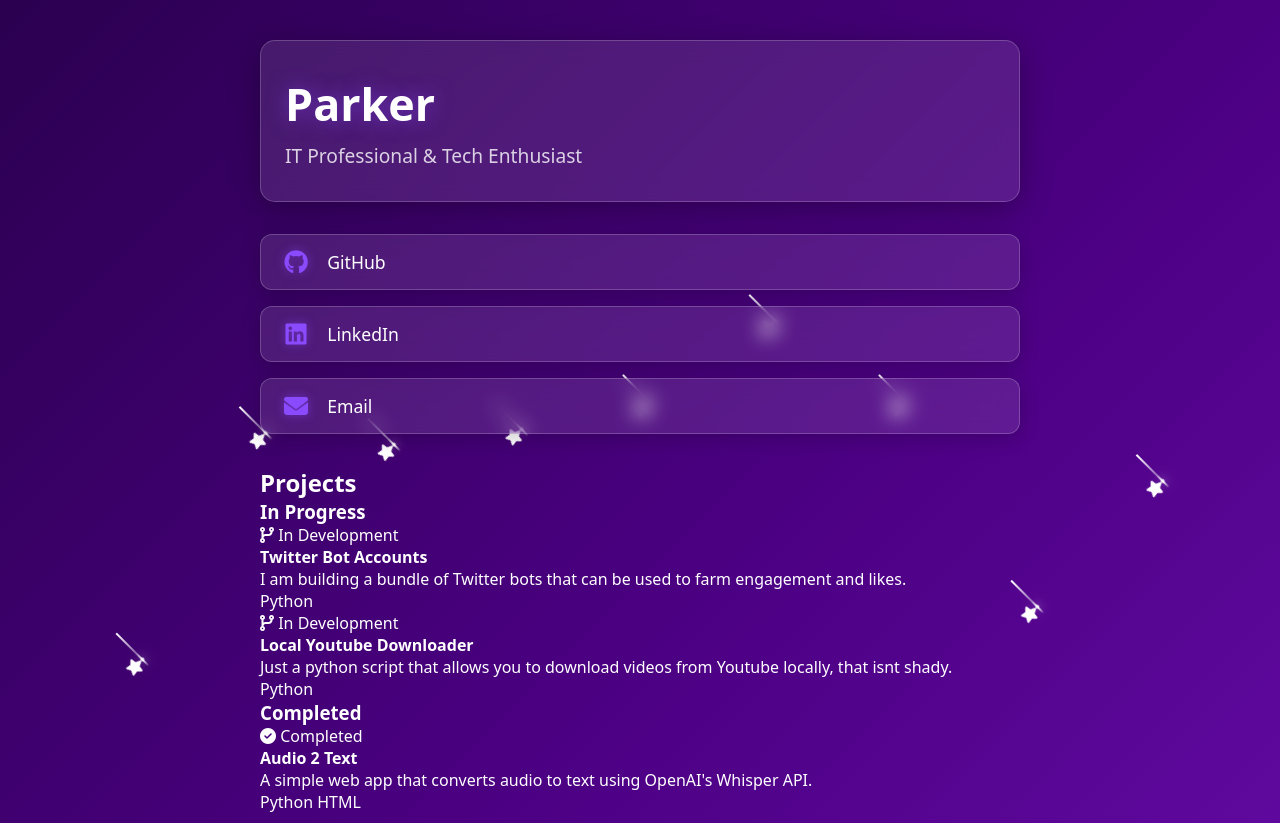
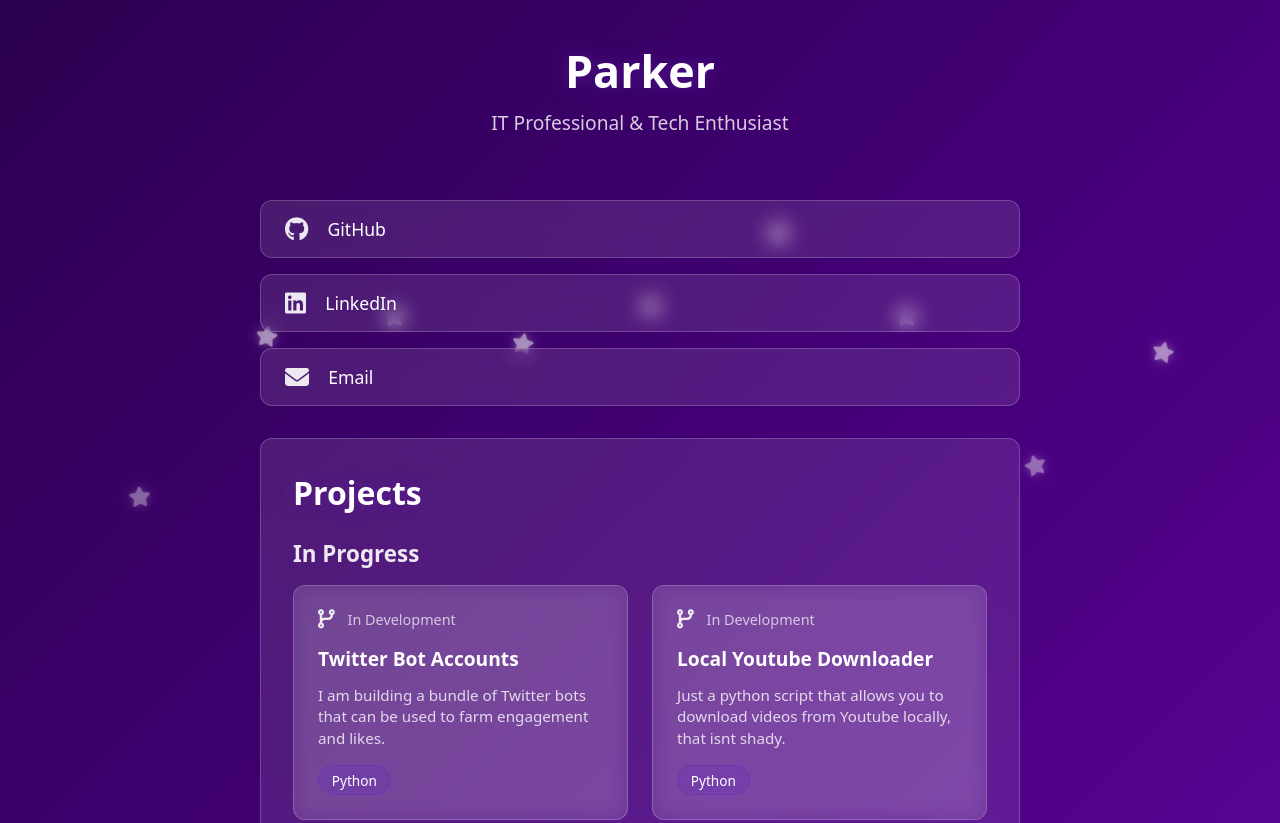
Before and after one commit to Pf0rd/pf0rd.github.io, a plain HTML site: page index.html in a window 1280 px wide. Shown: the top 823 px of the page. Drawn offline with Linux system fonts and the light colour scheme.

Commit message:
styles.css

```diff
--- a/styles.css
+++ b/styles.css
@@ -1,7 +1,6 @@
 :root {
-    --primary-purple: #6b2fbc;
-    --secondary-purple: #4a1f83;
-    --accent-color: #8a4bff;
+    --primary-color: #6b2fbc;
+    --secondary-color: #4a1f83;
     --text-color: #ffffff;
     --card-bg: rgba(255, 255, 255, 0.1);
     --card-border: rgba(255, 255, 255, 0.2);
@@ -25,42 +24,15 @@
 
 @keyframes falling {
     0% {
-        transform: translateY(-10vh) translateX(-10px) rotate(45deg);
+        transform: translateY(-10vh) rotate(0deg);
         opacity: 0;
     }
     10% {
         opacity: 1;
     }
-    90% {
-        opacity: 1;
-    }
     100% {
-        transform: translateY(110vh) translateX(10px) rotate(45deg);
+        transform: translateY(110vh) rotate(360deg);
         opacity: 0;
-    }
-}
-
-@keyframes tail {
-    0% {
-        width: 0;
-    }
-    30% {
-        width: 100px;
-    }
-    100% {
-        width: 0;
-    }
-}
-
-@keyframes shining {
-    0% {
-        opacity: 0.3;
-    }
-    50% {
-        opacity: 1;
-    }
-    100% {
-        opacity: 0.3;
     }
 }
 
@@ -76,49 +48,21 @@
 
 .star {
     position: absolute;
-    height: 2px;
-    background: linear-gradient(90deg, rgba(255,255,255,0) 0%, #ffffff 50%, rgba(255,255,255,0) 100%);
+    color: rgba(255, 255, 255, 0.8);
+    font-size: 20px;
     animation: falling linear infinite;
+    text-shadow: 0 0 10px rgba(255, 255, 255, 0.5);
 }
 
-.star::before {
-    content: '';
-    position: absolute;
-    left: 50%;
-    top: 50%;
-    transform: translate(-50%, -50%);
-    width: 4px;
-    height: 4px;
-    border-radius: 50%;
-    background: #ffffff;
-    box-shadow:
-        0 0 10px #ffffff,
-        0 0 20px #ffffff,
-        0 0 30px rgba(255, 255, 255, 0.5),
-        0 0 40px rgba(138, 75, 255, 0.5);
-    animation: shining 1.5s ease-in-out infinite;
-}
-
-.star::after {
-    content: '';
-    position: absolute;
-    top: 50%;
-    transform: translateY(-50%);
-    right: 0;
-    height: 2px;
-    background: linear-gradient(90deg, #ffffff, transparent);
-    animation: tail 3s ease-in-out infinite;
-}
-
-.star:nth-child(1) { left: 10%; animation-duration: 6.5s; animation-delay: 0s; }
-.star:nth-child(2) { left: 20%; animation-duration: 7.5s; animation-delay: 1s; }
-.star:nth-child(3) { left: 30%; animation-duration: 5.5s; animation-delay: 2s; }
-.star:nth-child(4) { left: 40%; animation-duration: 8.5s; animation-delay: 0.5s; }
-.star:nth-child(5) { left: 50%; animation-duration: 7s; animation-delay: 1.5s; }
-.star:nth-child(6) { left: 60%; animation-duration: 6s; animation-delay: 2.5s; }
-.star:nth-child(7) { left: 70%; animation-duration: 8s; animation-delay: 1s; }
-.star:nth-child(8) { left: 80%; animation-duration: 7s; animation-delay: 0s; }
-.star:nth-child(9) { left: 90%; animation-duration: 6s; animation-delay: 1.5s; }
+.star:nth-child(1) { left: 10%; animation-duration: 8.5s; animation-delay: 0s; }
+.star:nth-child(2) { left: 20%; animation-duration: 9.5s; animation-delay: 1s; }
+.star:nth-child(3) { left: 30%; animation-duration: 7.5s; animation-delay: 2s; }
+.star:nth-child(4) { left: 40%; animation-duration: 10.5s; animation-delay: 0.5s; }
+.star:nth-child(5) { left: 50%; animation-duration: 9s; animation-delay: 1.5s; }
+.star:nth-child(6) { left: 60%; animation-duration: 8s; animation-delay: 2.5s; }
+.star:nth-child(7) { left: 70%; animation-duration: 10s; animation-delay: 1s; }
+.star:nth-child(8) { left: 80%; animation-duration: 9s; animation-delay: 0s; }
+.star:nth-child(9) { left: 90%; animation-duration: 8s; animation-delay: 1.5s; }
 
 .container {
     position: relative;
@@ -134,29 +78,21 @@
 }
 
 .header {
-    background: var(--card-bg);
-    border-radius: 15px;
-    padding: 25px;
-    box-shadow:
-        0 8px 32px rgba(0, 0, 0, 0.3),
-        inset 0 0 0 1px var(--card-border);
-    backdrop-filter: blur(10px);
-    position: relative;
-    overflow: hidden;
+    text-align: center;
+    margin-bottom: 2rem;
 }
 
 h1 {
     font-size: 2.8rem;
     font-weight: 600;
-    margin: 0.5rem 0;
+    margin-bottom: 0.5rem;
     color: var(--text-color);
-    text-shadow: 0 0 20px rgba(138, 75, 255, 0.5);
+    text-shadow: 0 0 20px rgba(107, 47, 188, 0.5);
 }
 
 .caption {
     font-size: 1.2rem;
     color: rgba(255, 255, 255, 0.8);
-    margin: 0.5rem 0;
     font-weight: 400;
 }
 
@@ -176,37 +112,122 @@
     align-items: center;
     gap: 1.2rem;
     transition: all 0.3s ease;
-    box-shadow:
-        0 4px 20px rgba(0, 0, 0, 0.2),
-        inset 0 0 0 1px var(--card-border);
+    border: 1px solid var(--card-border);
     backdrop-filter: blur(10px);
-    position: relative;
-    overflow: hidden;
 }
 
 .link-card:hover {
     transform: translateY(-2px);
     background: rgba(255, 255, 255, 0.15);
-    box-shadow:
-        0 8px 32px rgba(0, 0, 0, 0.3),
-        inset 0 0 0 1px rgba(255, 255, 255, 0.3),
-        0 0 20px rgba(138, 75, 255, 0.4);
+    border-color: rgba(255, 255, 255, 0.3);
 }
 
 .link-card i {
     font-size: 1.5rem;
-    color: var(--accent-color);
-    width: 24px;
-    height: 24px;
-    display: flex;
-    align-items: center;
-    justify-content: center;
-    text-shadow: 0 0 10px rgba(138, 75, 255, 0.5);
+    opacity: 0.9;
 }
 
 .link-card span {
     font-size: 1.1rem;
     font-weight: 400;
+}
+
+.projects-section, .beliefs-section {
+    background: var(--card-bg);
+    border-radius: 12px;
+    padding: 2rem;
+    border: 1px solid var(--card-border);
+    backdrop-filter: blur(10px);
+}
+
+.section-header h2, .beliefs-section h2 {
+    font-size: 2rem;
+    margin-bottom: 1.5rem;
+    color: var(--text-color);
+    text-shadow: 0 0 15px rgba(107, 47, 188, 0.4);
+}
+
+.project-category {
+    margin-bottom: 2rem;
+}
+
+.project-category h3 {
+    font-size: 1.4rem;
+    margin-bottom: 1rem;
+    color: rgba(255, 255, 255, 0.9);
+}
+
+.project-cards, .beliefs-grid {
+    display: grid;
+    grid-template-columns: repeat(auto-fit, minmax(280px, 1fr));
+    gap: 1.5rem;
+}
+
+.project-card, .belief-card {
+    background: var(--card-bg);
+    border-radius: 12px;
+    padding: 1.5rem;
+    border: 1px solid var(--card-border);
+    backdrop-filter: blur(10px);
+    transition: all 0.3s ease;
+}
+
+.project-card:hover, .belief-card:hover {
+    transform: translateY(-2px);
+    background: rgba(255, 255, 255, 0.15);
+    border-color: rgba(255, 255, 255, 0.3);
+}
+
+.project-header {
+    display: flex;
+    align-items: center;
+    gap: 0.8rem;
+    margin-bottom: 1rem;
+}
+
+.project-header i {
+    font-size: 1.2rem;
+    opacity: 0.9;
+}
+
+.project-status {
+    font-size: 0.9rem;
+    color: rgba(255, 255, 255, 0.7);
+}
+
+.project-card h4, .belief-card h3 {
+    font-size: 1.2rem;
+    margin-bottom: 0.8rem;
+    color: var(--text-color);
+}
+
+.project-card p, .belief-card p {
+    font-size: 0.95rem;
+    color: rgba(255, 255, 255, 0.8);
+    line-height: 1.4;
+    margin-bottom: 1rem;
+}
+
+.project-tech {
+    display: flex;
+    flex-wrap: wrap;
+    gap: 0.5rem;
+}
+
+.tech-tag {
+    background: rgba(107, 47, 188, 0.3);
+    padding: 0.3rem 0.8rem;
+    border-radius: 20px;
+    font-size: 0.85rem;
+    color: var(--text-color);
+    border: 1px solid rgba(107, 47, 188, 0.4);
+}
+
+.belief-card i {
+    font-size: 1.5rem;
+    opacity: 0.9;
+    margin-bottom: 1rem;
+    display: block;
 }
 
 @media (max-width: 768px) {
@@ -222,147 +243,30 @@
         font-size: 1.1rem;
     }
 
-    .link-card {
-        padding: 0.8rem 1.2rem;
+    .project-cards, .beliefs-grid {
+        grid-template-columns: 1fr;
     }
 }
 
-/* Remove terminal cursor */
-.terminal-cursor {
+/* Remove previous theme elements */
+.shapes {
     display: none;
 }
 
-/* Vista Window Controls */
-.window-controls {
-    position: absolute;
-    top: 6px;
-    right: 10px;
-    display: flex;
-    gap: 4px;
-    z-index: 10;
+/* Custom Scrollbar */
+::-webkit-scrollbar {
+    width: 10px;
 }
 
-.control {
-    width: 16px;
-    height: 16px;
-    border-radius: 2px;
-    cursor: pointer;
-    transition: all 0.2s ease;
-    background: linear-gradient(to bottom, rgba(255, 255, 255, 0.9), rgba(255, 255, 255, 0.7));
-    box-shadow:
-        0 1px 3px rgba(0, 0, 0, 0.3),
-        inset 0 1px 1px rgba(255, 255, 255, 0.9);
+::-webkit-scrollbar-track {
+    background: rgba(255, 255, 255, 0.1);
 }
 
-.control:hover {
-    background: linear-gradient(to bottom, rgba(255, 255, 255, 1), rgba(255, 255, 255, 0.8));
+::-webkit-scrollbar-thumb {
+    background: rgba(255, 255, 255, 0.3);
+    border-radius: 5px;
 }
 
-.control:active {
-    background: linear-gradient(to bottom, rgba(255, 255, 255, 0.7), rgba(255, 255, 255, 0.6));
-    box-shadow:
-        0 1px 2px rgba(0, 0, 0, 0.2),
-        inset 0 1px 1px rgba(255, 255, 255, 0.7);
+::-webkit-scrollbar-thumb:hover {
+    background: rgba(255, 255, 255, 0.4);
 }
-
-.control.minimize::before,
-.control.maximize::before,
-.control.close::before {
-    content: '';
-    position: absolute;
-    width: 10px;
-    height: 2px;
-    background: #333;
-    top: 50%;
-    left: 50%;
-    transform: translate(-50%, -50%);
-}
-
-.control.maximize::before {
-    width: 8px;
-    height: 8px;
-    border: 2px solid #333;
-    background: transparent;
-}
-
-.control.close {
-    background: linear-gradient(to bottom, #ff9a9a, #ff7070);
-}
-
-.control.close:hover {
-    background: linear-gradient(to bottom, #ffb0b0, #ff8585);
-}
-
-.control.close:active {
-    background: linear-gradient(to bottom, #ff8585, #ff6060);
-}
-
-@keyframes fall {
-    0% {
-        transform: translateY(-20vh) rotate(0deg) scale(0.8);
-        opacity: 0;
-    }
-    10% {
-        opacity: 0.8;
-        transform: translateY(-10vh) rotate(45deg) scale(1);
-    }
-    90% {
-        opacity: 0.8;
-        transform: translateY(100vh) rotate(315deg) scale(1);
-    }
-    100% {
-        transform: translateY(120vh) rotate(360deg) scale(0.8);
-        opacity: 0;
-    }
-}
-
-.shapes {
-    position: fixed;
-    width: 100%;
-    height: 100%;
-    top: 0;
-    left: 0;
-    pointer-events: none;
-    z-index: 0;
-    overflow: hidden;
-}
-
-.shape {
-    position: absolute;
-    width: 25px;
-    height: 25px;
-    background: rgba(255, 255, 255, 0.8);
-    box-shadow:
-        0 0 15px rgba(255, 255, 255, 0.5),
-        0 0 30px rgba(255, 255, 255, 0.3),
-        0 0 45px rgba(138, 75, 255, 0.4);
-    animation: fall linear infinite;
-    backdrop-filter: blur(3px);
-}
-
-.shape.circle {
-    border-radius: 50%;
-}
-
-.shape.triangle {
-    width: 0;
-    height: 0;
-    background: transparent;
-    border-left: 18px solid transparent;
-    border-right: 18px solid transparent;
-    border-bottom: 32px solid rgba(255, 255, 255, 0.8);
-    box-shadow:
-        0 0 15px rgba(255, 255, 255, 0.5),
-        0 0 30px rgba(255, 255, 255, 0.3),
-        0 0 45px rgba(138, 75, 255, 0.4);
-}
-
-.shape:nth-child(1) { left: 10%; animation-duration: 12s; animation-delay: 0s; }
-.shape:nth-child(2) { left: 20%; animation-duration: 15s; animation-delay: 1s; transform: scale(0.8); }
-.shape:nth-child(3) { left: 30%; animation-duration: 11s; animation-delay: 2s; transform: scale(1.2); }
-.shape:nth-child(4) { left: 40%; animation-duration: 14s; animation-delay: 0s; transform: scale(0.7); }
-.shape:nth-child(5) { left: 50%; animation-duration: 13s; animation-delay: 3s; transform: scale(0.9); }
-.shape:nth-child(6) { left: 60%; animation-duration: 16s; animation-delay: 2s; transform: scale(1.1); }
-.shape:nth-child(7) { left: 70%; animation-duration: 12s; animation-delay: 1s; transform: scale(0.75); }
-.shape:nth-child(8) { left: 80%; animation-duration: 15s; animation-delay: 0s; transform: scale(1.15); }
-.shape:nth-child(9) { left: 90%; animation-duration: 14s; animation-delay: 2s; transform: scale(0.85); }
```
